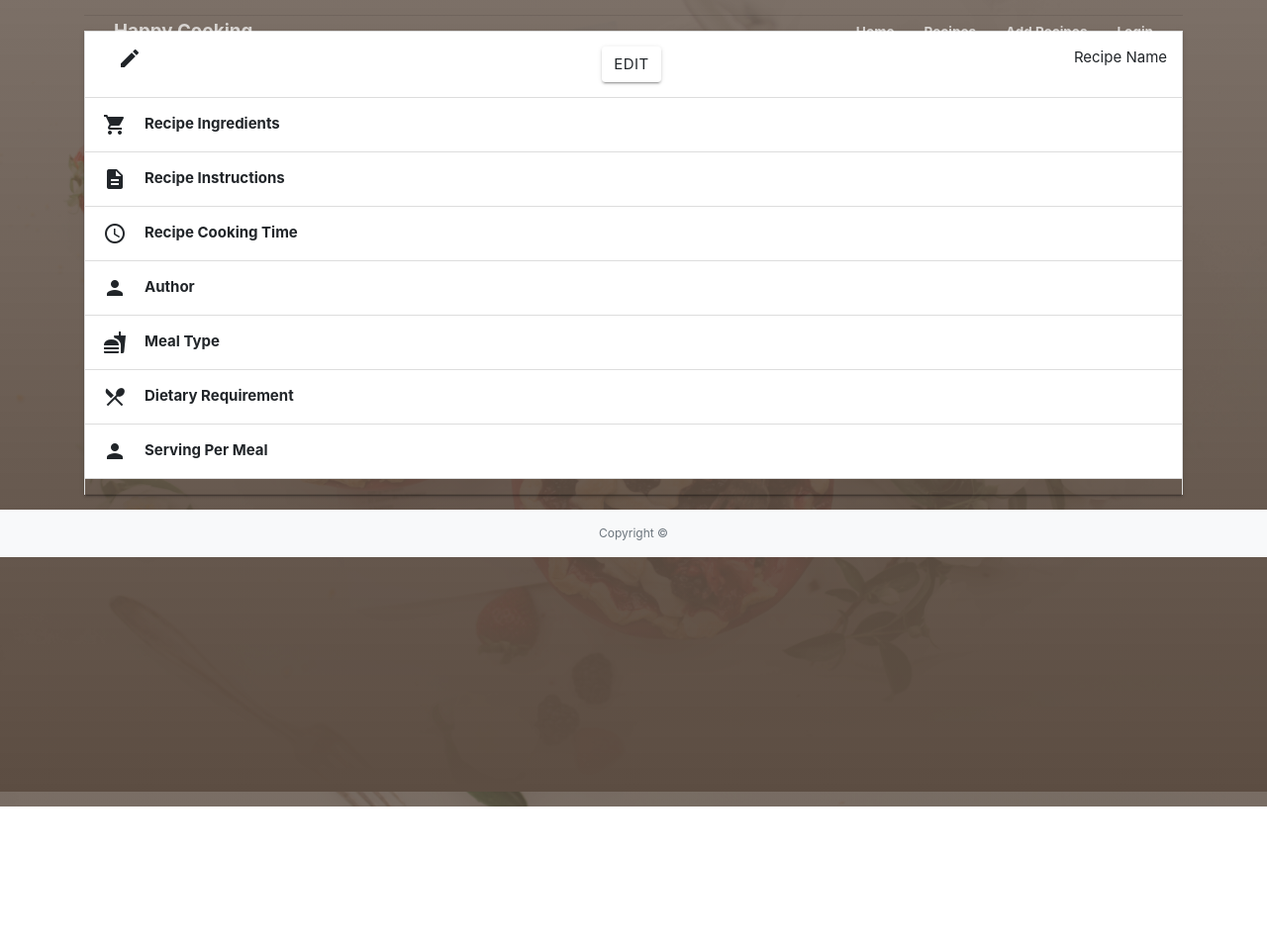
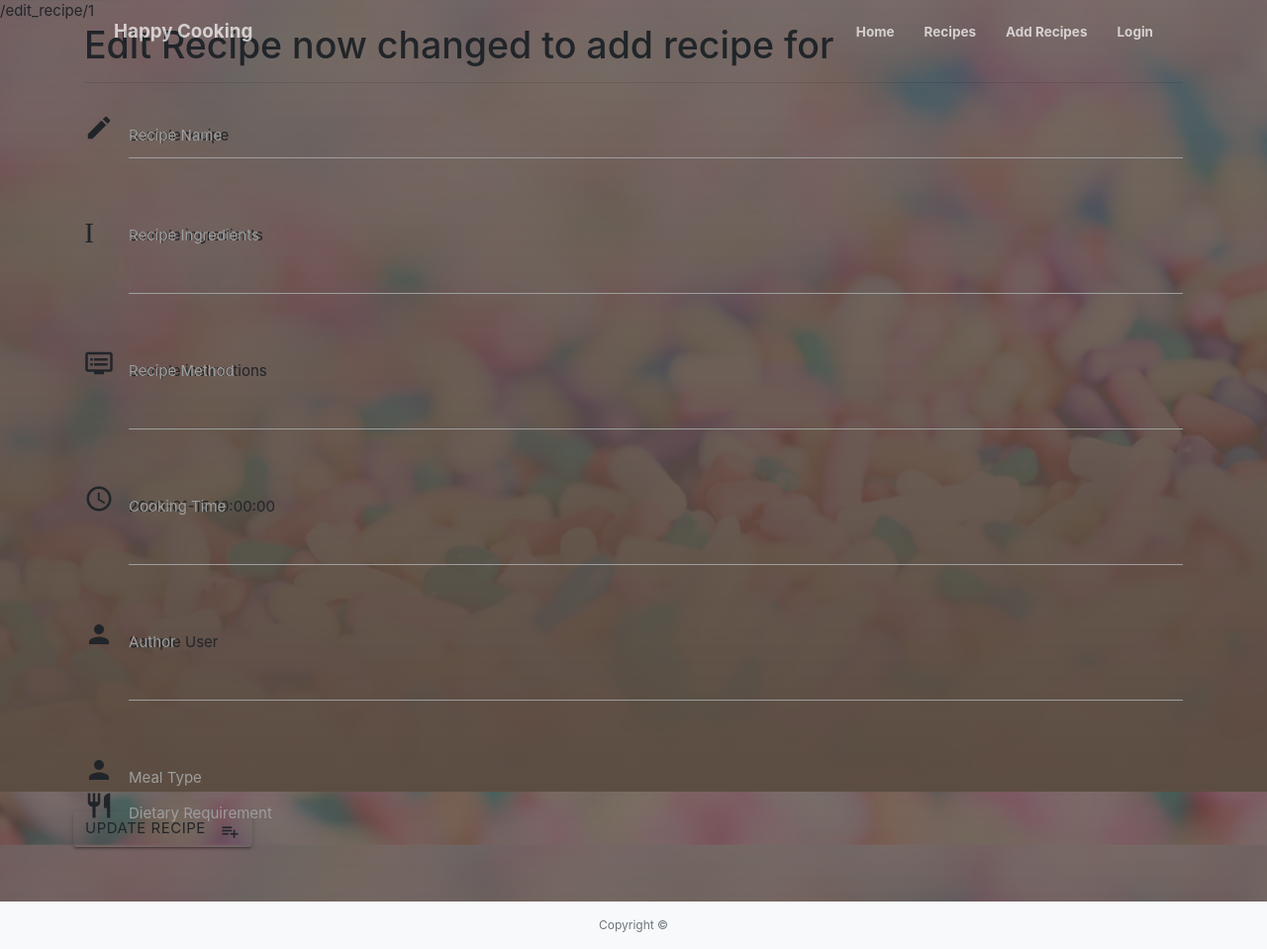
Before and after one commit to Code-Institute-Submissions/happy_cooking, a Flask app: template templates/my_recipes.html in a window 1280 px wide. Shown: the whole page at 99% size. Before the commit the page ends 815 px from the top, so only its background shows below. Run offline with Flask 2, Linux system fonts and the light colour scheme; the template is opened without the code that fills it: most values are stand-ins (such as "Sample title", 1, 10 or a date in 2020); some libraries are stand-ins or nearby versions.

Commit message:
changes images

```diff
--- a/static/css/style.css
+++ b/static/css/style.css
@@ -20,12 +20,12 @@ div#recipe_container {
 }
 
 .recipe_body{
-    background: url(../img/cupcakes.jpeg) repeat;
+    background: url(../img/blue.jpg) repeat;
     background-size: cover;
 }
 
 .add_recipe{
-    background: url(../img/fruit-splash.jpg) repeat;
+    background: url(../img/candy.jpeg) repeat;
     background-size: cover;
 }
 
@@ -34,11 +34,16 @@ header.masthead{
 }
 
 .base_container{
-    background: -webkit-gradient(linear,left top,left bottom,from(rgba(92,77,66,.8)),to(rgba(92,77,66,6.8))),url(../img/bg-masthead.jpg);
+    background: -webkit-gradient(linear,left top,left bottom,from(rgba(92,77,66,.8)),to(rgba(92,77,66,6.8))),url(../img/candy.jpeg);
     background-size: cover;
 }
 
 .recipe_detail{
-    background:url(../img/macroon.jpg);
+    background:url(../img/cakes.jpg);
     background-size: cover;
 }
+
+.add_recipe_body{
+    background:url(../img/blackberry-fool.jpg);
+    background-size: cover;
+}
--- a/templates/detail.html
+++ b/templates/detail.html
@@ -40,7 +40,11 @@
     </div>
   </nav>
 
+
+
 <!-- main content -->
+
+
 <div class="container">
 {% block content %}
 <div id="detail_container">
--- a/templates/my_recipes.html
+++ b/templates/my_recipes.html
@@ -1,78 +1,108 @@
+{{url_for('edit_recipe', recipe_id=recipe._id)}}
 
 {% extends 'base.html' %} {% block content %}
-<div id="my_recipes">
-    {% for recipe in my_recipes%}
 
-<hr>
+<h1>Edit Recipe now changed to add recipe for</h1>
 
-<ul class="collapsible" data-collapsible="accordion">
+<hr/>
 
-    <li>
-      <div class="collapsible-header">
-          <div class="col s">
-          <i class="material-icons">create</i>
-          </div>
-          <div class="col s1">
-              <div class="inline-action">
-                  <a href="{{url_for('edit_recipe', recipe_id=recipe._id)}}"  class="waves-effect waves-light btn btn_small">Edit</a>
+<div class="row">
+  <form action = "{{url_for('edit_recipe', recipe_id=recipe._id)}}" method="POST" class="col s12">
+    <div class="row">
+  <div class="input-field col s12">
+    <i class="material-icons prefix">create</i>
+    <input id="recipe_name" name="recipe_name" type="text" class="validate" value="{{recipe.name}}"/>
+    <label for="icon_prefix">Recipe Name</label>
   </div>
 </div>
-          <div
-       <strong>Recipe Name</strong>
 
+<div class="row">
+  <div class="input-field col s12">
+    <i class="material-icons prefix">Ingredients</i>
+    <textarea
+      name="recipe_ingredients"
+      id="recipe_ingredients"
+      class="materialize-textarea"
+    >{{recipe.ingredients}}</textarea>
+    <label for="icon_recipe">Recipe Ingredients</label>
+  </div>
+</div>
+<div class="row">
+  <div class="input-field col s12">
+    <i class="material-icons prefix">dvr</i>
+    <textarea
+      name="recipe_meathod"
+      id="recipe_meathod"
+      class="materialize-textarea"
+    >{{recipe.instructions}}</textarea>
+    <label for="icon_meathod">Recipe Method</label>
+  </div>
 </div>
 
-      <div class="collapsible-body"><span>{{ recipe.recipe_name }}</span></div>
-    </li>
-    <li>
-      <div class="collapsible-header"><i class="material-icons">local_grocery_store</i>
-      <strong>Recipe Ingredients</strong>
+<div class="row">
+  <div class="input-field col s12">
+    <i class="material-icons prefix">access_time</i>
+    <textarea
+      name="cooking_time"
+      id="cooking_time"
+      class="materialize-textarea"
+    >{{recipe.cooking_time}}</textarea>
+    <label for="icon_cooking_time">Cooking Time</label>
+  </div>
+</div>
 
+<div class="row">
+  <div class="input-field col s12">
+    <i class="material-icons prefix">person</i>
+    <textarea
+      name="recipe_author"
+      id="recipe_author"
+      class="materialize-textarea"
+    >{{recipe.author}}</textarea>
+    <label for="icon_author">Author</label>
   </div>
-      <div class="collapsible-body"><span>{{ recipe.recipe_ingredients }}</span></div>
-    </li>
-    <li>
-      <div class="collapsible-header"><i class="material-icons">description</i>
-      <strong>Recipe Instructions</strong>
 </div>
-      <div class="collapsible-body"><span>{{ recipe.recipe_instructions }}</span></div>
-    </li>
-    <li>
-  <div class="collapsible-header"><i class="material-icons">access_time</i>
-      <strong>Recipe Cooking Time</strong>
+
+<div class="row">
+  <div class="input-field col s12">
+    <i class="material-icons prefix">person</i>
+    <select id="cuisine" name="cuisine">
+      <option value="" disabled selected>Choose your Cuisine</option>
+      <option value="1">Breakfast</option>
+      <option value="2">Lunch</option>
+      <option value="3">Dinner</option>
+
+    </select>
+    <label>Meal Type</label>
   </div>
-      <div class="collapsible-body"><span>{{ recipe.recipe_cooking_time }}</span></div>
-    </li>
-    <li>
-  <div class="collapsible-header"><i class="material-icons">person</i>
-      <strong>Author</strong>
 </div>
-      <div class="collapsible-body"><span>{{ recipe.recipe_author }}</span></div>
-    </li>
-    <li>
-  <div class="collapsible-header"><i class="material-icons">fastfood</i>
-      <strong>Meal Type</strong>
+
+<div class="row">
+  <div class="input-field col s12">
+    <i class="material-icons prefix">restaurant</i>
+    <select multiple>
+      <option value="" disabled selected>Choose your dietary requirement</option>
+      <option value="1">Dairy-free</option>
+      <option value="2">Gluten-free</option>
+      <option value="3">Vegetarian</option>
+      <option value="3">Vegan</option>
+      <option value="4">No requirement needed</option>
+    </select>
+    <label>Dietary Requirement</label>
   </div>
-      <div class="collapsible-body"><span>{{ recipe.recipe_meal }}</span></div>
-    </li>
-    <li>
-  <div class="collapsible-header"><i class="material-icons">local_dining</i>
-      <strong>Dietary Requirement</strong>
 </div>
-      <div class="collapsible-body"><span>{{ recipe.recipe_dietary_requirement }}</span></div>
-    </li>
-    <li>
-  <div class="collapsible-header"><i class="material-icons">person</strong></i>
-     <strong>Serving Per Meal</strong>
-      </div>
-      <div class="collapsible-body"><span>{{ recipe.recipe_serves }}</span></div>
-    </li>
 
 
 
-    {% endfor %}
-<hr>
-  </ul>
 
+ <div class="row">
+            <button class="btn waves-effect waves-light" type="submit" name="action">Update Recipe
+                <i class="material-icons right">playlist_add</i>
+             </button>
         </div>
+    </form>
+</div>
+
+
+
 {% endblock %}
--- a/templates/new_recipe.html
+++ /dev/null
@@ -1,5 +0,0 @@
-{% extends 'base.html' %} {% block content %}
-
-<h3>new recipe added page</h3>
-
-{% endblock%}
--- a/templates/recipes.html
+++ b/templates/recipes.html
@@ -29,7 +29,7 @@
             <a class="nav-link js-scroll-trigger" href="{{url_for('recipes')}}">Recipes</a>
           </li>
           <li class="nav-item">
-            <a class="nav-link js-scroll-trigger" href="{{url_for('my_recipes')}}"> Add Recipes</a>
+            <a class="nav-link js-scroll-trigger" href="{{url_for('add_recipe')}}"> Add Recipes</a>
           </li>
           <li class="nav-item">
             <a class="nav-link js-scroll-trigger modal-trigger" href="#modal1">Login</a>
```
Also changed, not shown: templates/add_recipe.html (+18 -40 lines), templates/edit_recipe.html (deleted, +0 -105 lines), static/img/blue.jpg (added), static/img/cakes.jpg (added), static/img/candy.jpeg (added). Lines whose indentation alone changed are shown as unchanged.
